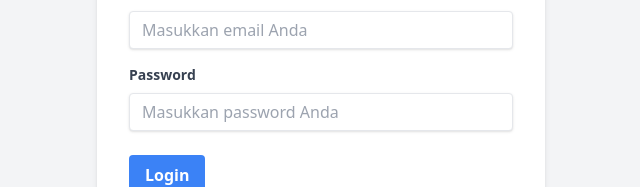
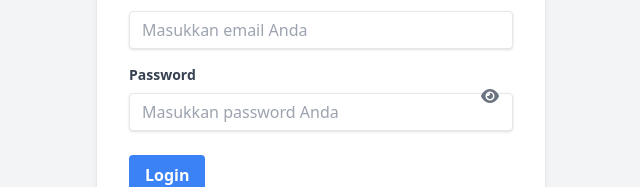
Before and after one commit to andikarifki/dashboard-salon, a Vue app: page /login in a window 1280 px wide. Shown: the part 339-526 px from the top of the page, without its empty margins (319-959 px from the left). Built offline with nearby package versions, Linux system fonts and the light colour scheme.

Commit message:
update login

```diff
--- a/src/main.js
+++ b/src/main.js
@@ -3,6 +3,7 @@ import App from "./App.vue";
 import router from "./router";
 import axios from "axios";
 import "./assets/styles/tailwind.css"; // Sesuaikan dengan path file kamu
+import '@fortawesome/fontawesome-free/css/all.min.css';
 
 axios.defaults.baseURL = "http://127.0.0.1:8000/api";
 axios.defaults.withCredentials = true; // Biar bisa pakai Laravel Sanctum
--- a/src/views/Login.vue
+++ b/src/views/Login.vue
@@ -9,11 +9,20 @@
             class="shadow appearance-none border rounded w-full py-2 px-3 text-gray-700 leading-tight focus:outline-none focus:shadow-outline"
             placeholder="Masukkan email Anda" required />
         </div>
-        <div class="mb-6">
+        <div class="mb-6 relative">
           <label for="password" class="block text-gray-700 text-sm font-bold mb-2">Password</label>
-          <input type="password" id="password" v-model="password"
-            class="shadow appearance-none border rounded w-full py-2 px-3 text-gray-700 leading-tight focus:outline-none focus:shadow-outline"
-            placeholder="Masukkan password Anda" required />
+          <input
+            :type="passwordFieldType"
+            id="password"
+            v-model="password"
+            class="shadow appearance-none border rounded w-full py-2 px-3 text-gray-700 leading-tight focus:outline-none focus:shadow-outline pr-10"
+            placeholder="Masukkan password Anda"
+            required
+          />
+          <div class="absolute inset-y-0 right-0 pr-3 flex items-center text-gray-500 cursor-pointer" @click="togglePasswordVisibility">
+            <i v-if="passwordFieldType === 'password'" class="fas fa-eye h-5 w-5"></i>
+            <i v-else class="fas fa-eye-slash h-5 w-5"></i>
+          </div>
         </div>
         <div class="flex items-center justify-between">
           <button type="submit"
@@ -35,6 +44,7 @@ export default {
     return {
       email: "",
       password: "",
+      passwordFieldType: 'password',
     };
   },
   setup() {
@@ -44,7 +54,7 @@ export default {
   methods: {
     async login() {
       try {
-        const response = await axios.post("/user/login", { // Pastikan endpoint API Anda benar
+        const response = await axios.post("/user/login", {
           email: this.email,
           password: this.password,
         });
@@ -52,13 +62,12 @@ export default {
         localStorage.setItem("token", response.data.token);
         axios.defaults.headers.common["Authorization"] = `Bearer ${response.data.token}`;
 
-        // Contoh yang benar (seharusnya sudah ada di kode Anda):
         if (response.data.user && response.data.user.role) {
           localStorage.setItem("userRole", response.data.user.role);
           this.router.push("/dashboard");
         } else {
           console.warn("Respons login tidak menyertakan informasi role pengguna.");
-          localStorage.setItem("userRole", 'guest'); // Set default jika tidak ada role
+          localStorage.setItem("userRole", 'guest');
           this.router.push("/dashboard");
         }
 
@@ -67,6 +76,9 @@ export default {
         console.error("Login error:", error.response?.data || error);
       }
     },
+    togglePasswordVisibility() {
+      this.passwordFieldType = this.passwordFieldType === 'password' ? 'text' : 'password';
+    },
   },
 };
 </script>
```
